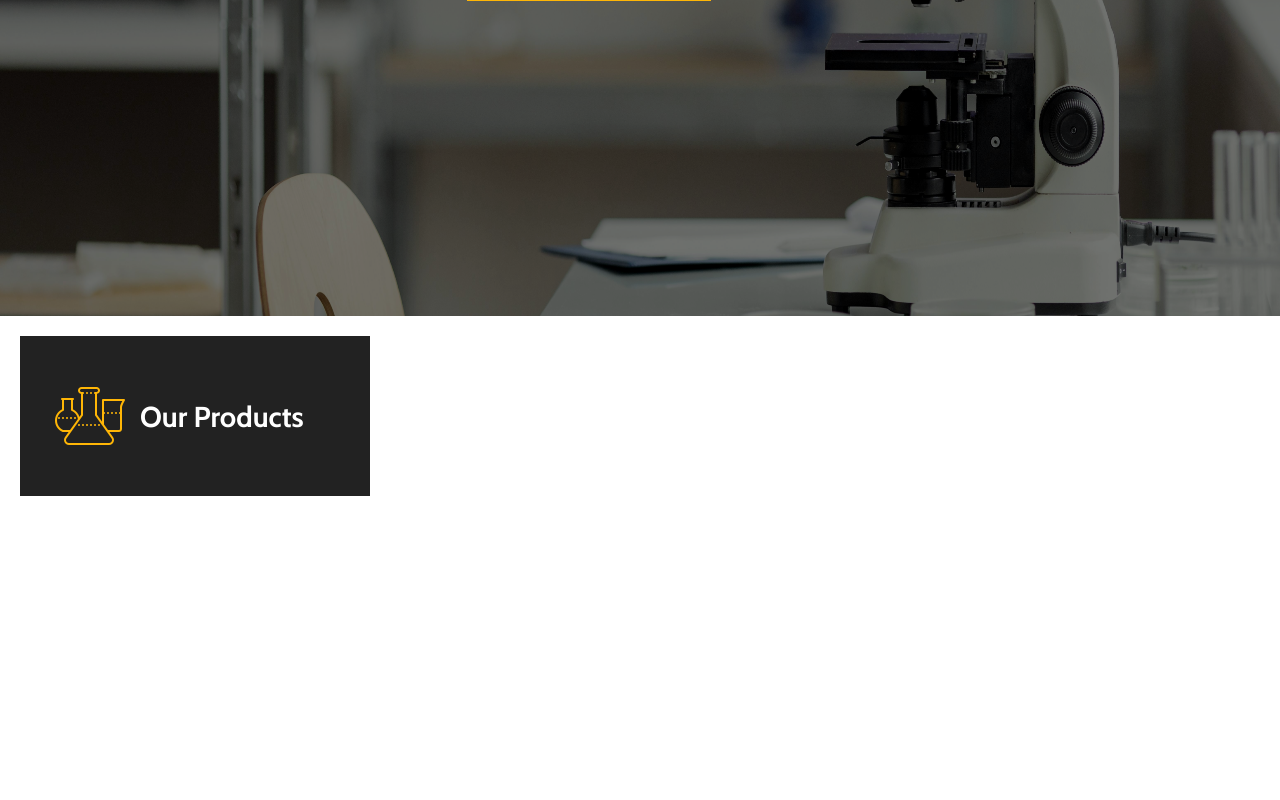
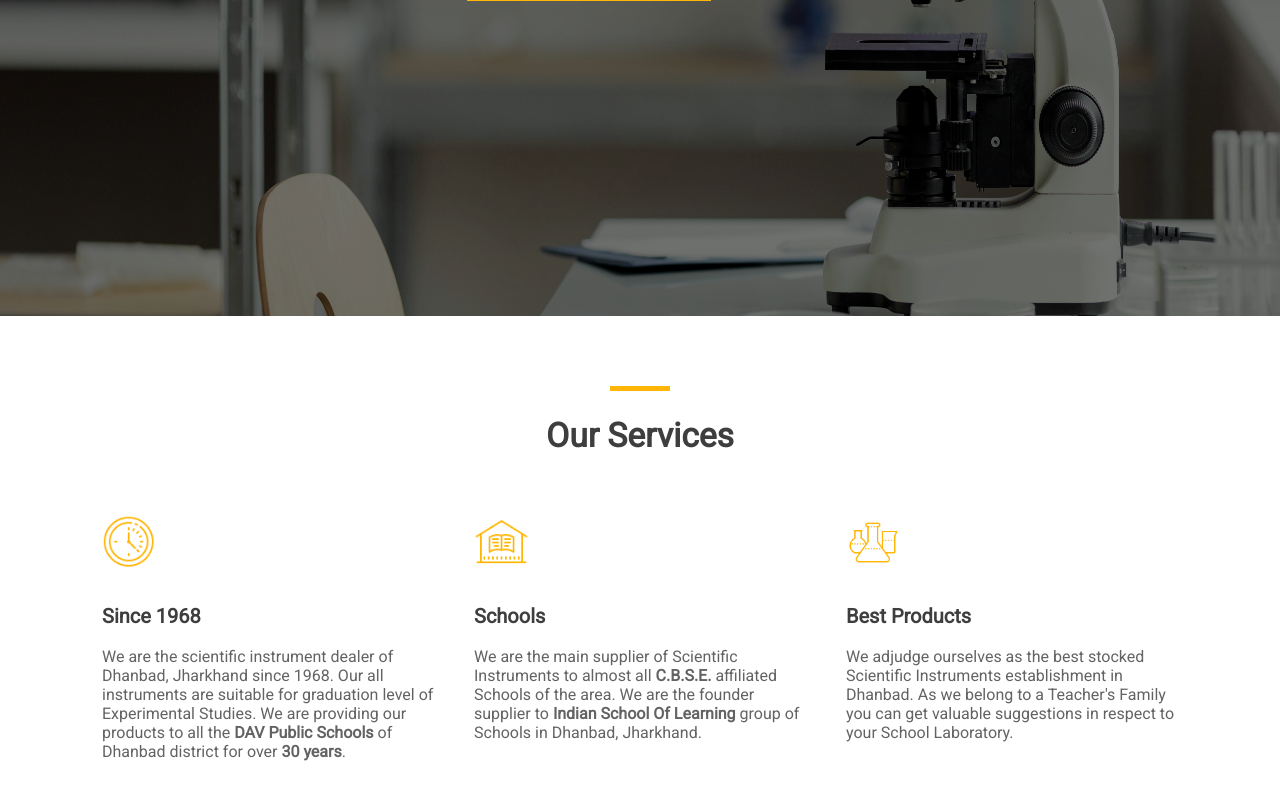
Before and after one commit to sawarni99/jharkhand-scientifics, a React (Create React App) app: page / in a window 1280 px wide. Shown: the part 484-1284 px from the top of the page. Before the commit the page ends 1000 px from the top, so only its background shows below. Built offline with nearby package versions, Linux system fonts and the light colour scheme.

Commit message:
Added services

```diff
--- /dev/null
+++ b/src/components/serviceCard/ServiceCard.css
@@ -0,0 +1,17 @@
+.service-card {
+  height: 250px;
+  width: 100%;
+  flex: 1;
+  padding: 20px;
+}
+.service-card-icon {
+  margin-bottom: 30px;
+}
+.service-card-heading {
+  font-size: 20px;
+  font-weight: bold;
+}
+.service-card-content {
+  font-size: 16px;
+  color: rgb(99, 99, 99);
+}
--- /dev/null
+++ b/src/components/serviceCard/ServiceCard.js
@@ -0,0 +1,17 @@
+import React from "react";
+import "./ServiceCard.css";
+
+function ServiceCard({ children, src, heading }) {
+  return (
+    <div className="service-card">
+      <div className="service-card-icon">
+        <img src={src} alt="" height="55px" />
+      </div>
+      <div className="service-card-heading">{heading}</div>
+      <br />
+      <div className="service-card-content">{children}</div>
+    </div>
+  );
+}
+
+export default ServiceCard;
--- a/src/pages/frontPage/FrontPage.css
+++ b/src/pages/frontPage/FrontPage.css
@@ -27,6 +27,27 @@
   padding: 10px;
   background: var(--primary-color);
 }
+.front-page-divider {
+  border-top: 5px solid;
+  width: 60px;
+  margin-top: 50px;
+  margin-bottom: 25px;
+  color: var(--primary-color);
+}
+.front-page-heading {
+  font-size: 210%;
+  margin-bottom: 40px;
+}
 .front-page-body {
   padding: 20px;
+  display: flex;
+  height: 1000px;
+  display: flex;
+  align-items: center;
+  flex-direction: column;
 }
+.front-page-services {
+  display: flex;
+  width: 90%;
+  display: flex;
+}
--- a/src/pages/frontPage/FrontPage.js
+++ b/src/pages/frontPage/FrontPage.js
@@ -1,9 +1,11 @@
 import React from "react";
 import "./FrontPage.css";
 import Navbar from "../../components/navbar/Navbar";
-import CardButton from "../../components/cardButton/CardButton";
+import ServiceCard from "../../components/serviceCard/ServiceCard";
 
 export default function FrontPage() {
+  const divider = <div className="front-page-divider" />;
+
   return (
     <div className="front-page">
       <Navbar />
@@ -15,12 +17,28 @@ export default function FrontPage() {
         <img src="/images/background3.jpg" alt="" width="100%" height="100%" />
       </div>
       <div className="front-page-body">
-        <CardButton
-          from="/images/flask-yellow.png"
-          to="/images/flask-white.png"
-        >
-          Our Products
-        </CardButton>
+        {divider}
+        <b className="front-page-heading">Our Services</b>
+        <div className="front-page-services">
+          <ServiceCard src="/images/clock.png" heading="Since 1968">
+            We are the scientific instrument dealer of Dhanbad, Jharkhand since
+            1968. Our all instruments are suitable for graduation level of
+            Experimental Studies. We are providing our products to all the{" "}
+            <b>DAV Public Schools</b> of Dhanbad district for over{" "}
+            <b>30 years</b>.
+          </ServiceCard>
+          <ServiceCard src="/images/school.png" heading="Schools">
+            We are the main supplier of Scientific Instruments to almost all{" "}
+            <b>C.B.S.E.</b> affiliated Schools of the area. We are the founder
+            supplier to <b>Indian School Of Learning</b> group of Schools in
+            Dhanbad, Jharkhand.
+          </ServiceCard>
+          <ServiceCard src="/images/flask-yellow.png" heading="Best Products">
+            We adjudge ourselves as the best stocked Scientific Instruments
+            establishment in Dhanbad. As we belong to a Teacher's Family you can
+            get valuable suggestions in respect to your School Laboratory.
+          </ServiceCard>
+        </div>
       </div>
     </div>
   );
```
Also changed, not shown: public/images/clock.png (added), public/images/school.png (added).
